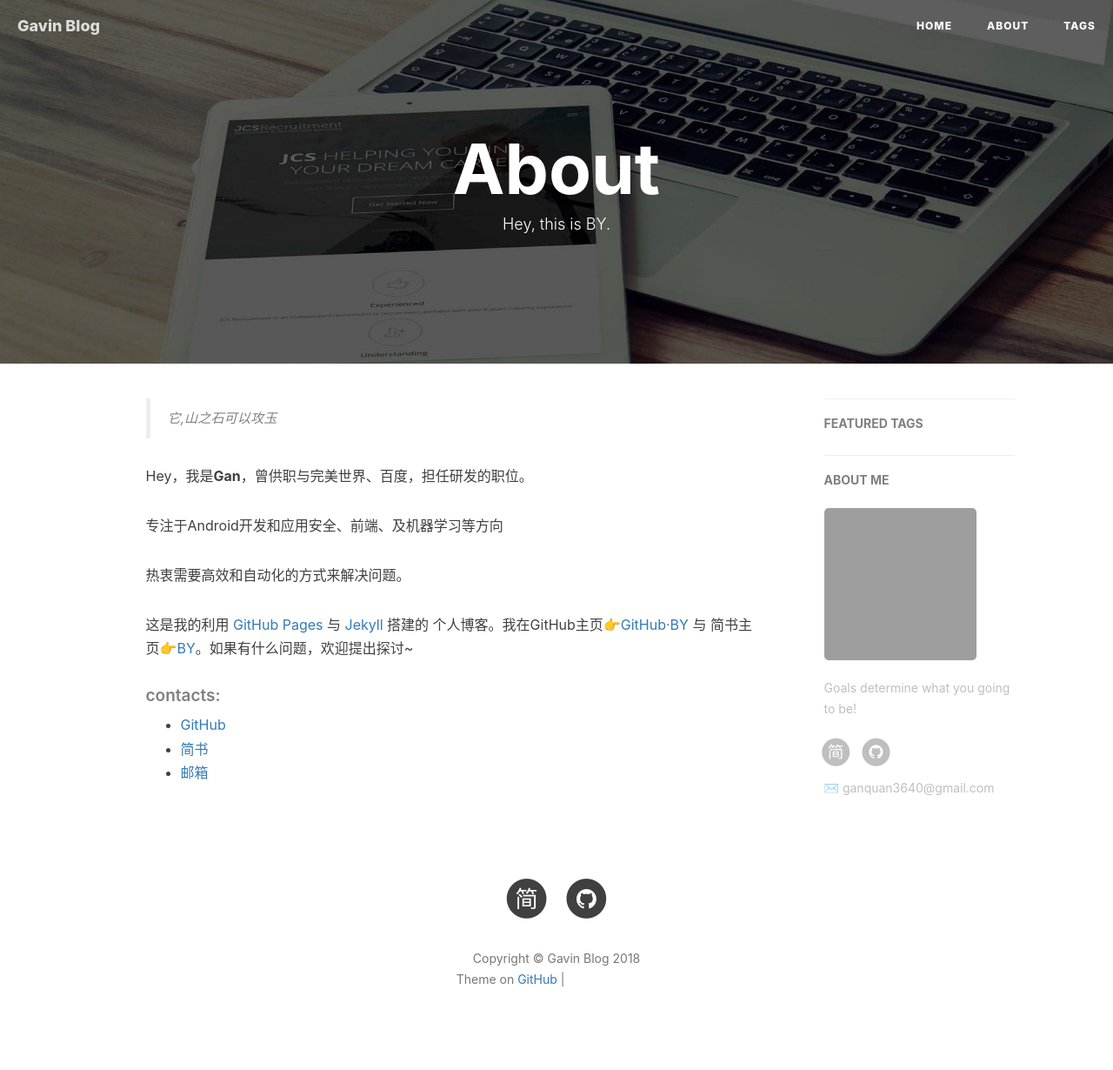
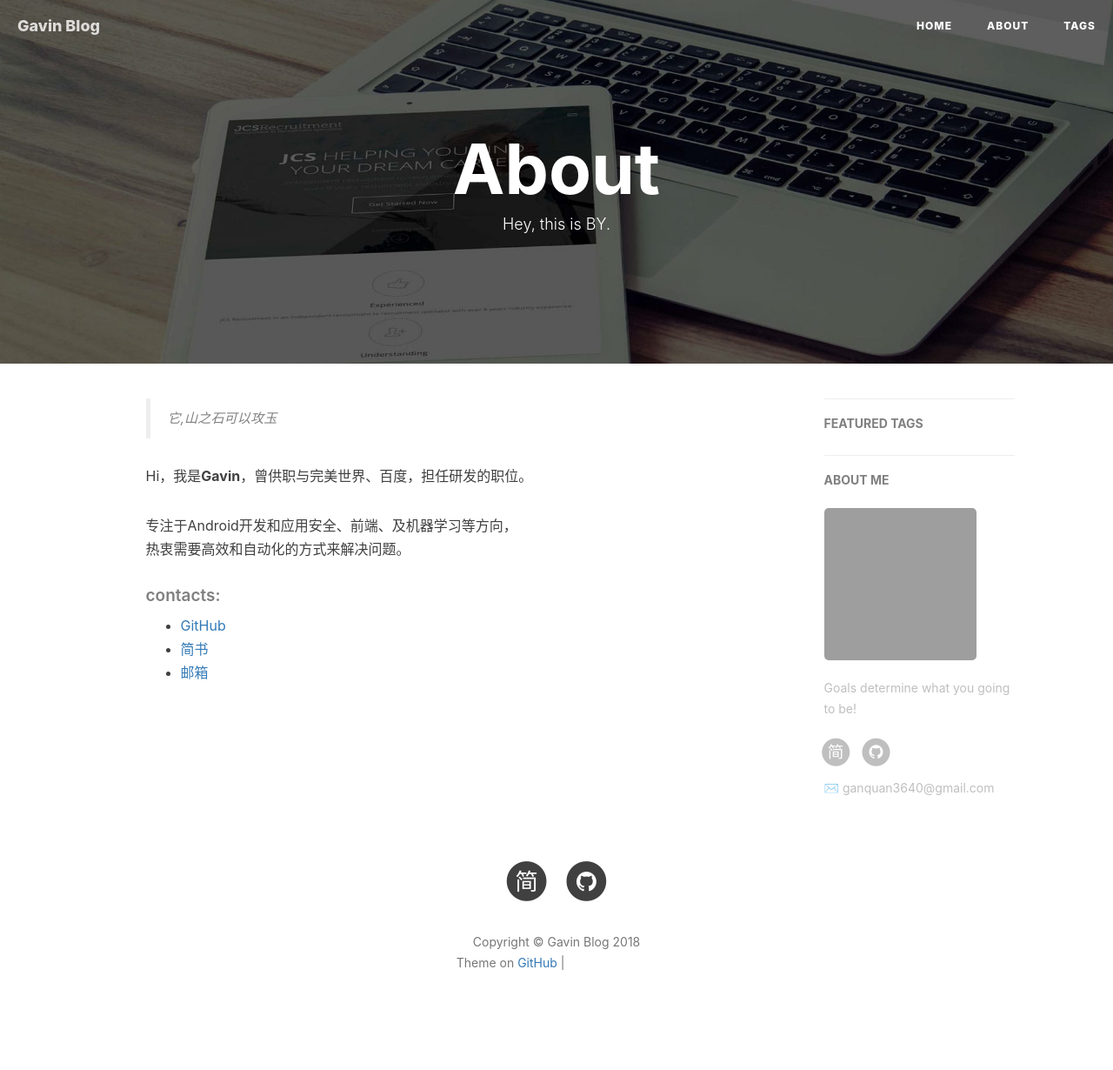
Before and after one commit to Gavinme/gavinme.github.io, a Jekyll site: the page built from about.html, in a window 1280 px wide. Shown: the whole page at 87% size. Built offline with Jekyll 4.4.1, drawn with Linux system fonts in a browser that asks for light colours; nearby versions of some CDN libraries; comment, search, counter and statistics services are not loaded; grey boxes are pictures that could not be loaded.

Commit message:
修改config

```diff
--- a/_config.yml
+++ b/_config.yml
@@ -1,10 +1,10 @@
 # Site settings
 title: Gavin Blog
-SEOTitle: 甘泉的博客 | Gavin Blog
+SEOTitle: 甘泉的博客 | Gavin's Blog
 header-img: img/post-bg-desk.jpg
 email: ganquan3640@gmail.com
 description: "Every failure is leading towards success."
-keyword: "Gavin, Gavin Blog, 甘泉的博客, ganquan, 甘泉, Android, javascript, 逆向"
+keyword: "Gavin, Gavin Blog, 甘泉的博客, ganquan, 甘泉, Android, javascript, 逆向,应用安全"
 url: "http://CarryGanLove.github.io"          # your host, for absolute URL
 baseurl: ""      # for example, '/blog' if your blog hosted on 'host/blog'
 github_repo: "https://github.com/CarryGanLove/CarryGanLove.github.io.git" # you code repository
@@ -18,10 +18,8 @@
 
 # SNS settings
 RSS: false
-# weibo_username:     CarryGanLove
-# zhihu_username:     CarryGanLove
 github_username:    CarryGanLove
-# facebook_username:  baiying.qiu.7
+# facebook_username:  Quad Gan
 jianshu_username:   f85192130fc7
 #twitter_username:   qiubaiying
 
--- a/about.html
+++ b/about.html
@@ -17,13 +17,13 @@
     <!--copied from markdown -->
     <blockquote><p>它,山之石可以攻玉</p></blockquote>
 
-    <p>Hey，我是<strong>Gan</strong>，曾供职与完美世界、百度，担任研发的职位。</p>
+    <p>Hi，我是<strong>Gavin</strong>，曾供职与完美世界、百度，担任研发的职位。</p>
 
-    <p>专注于Android开发和应用安全、前端、及机器学习等方向</p>
+    <p>专注于Android开发和应用安全、前端、及机器学习等方向，<br>
+        热衷需要高效和自动化的方式来解决问题。</p>
 
-    <p>热衷需要高效和自动化的方式来解决问题。</p>
 
-    <p>这是我的利用 <a href="https://pages.github.com/">GitHub Pages</a> 与 <a href="http://jekyll.com.cn/">Jekyll</a> 搭建的 个人博客。我在GitHub主页<a href="https://github.com/qiubaiying">👉GitHub·BY</a> 与 简书主页<a href="https://http://www.jianshu.com/u/e71990ada2fd">👉BY</a>。如果有什么问题，欢迎提出探讨~</p>
+
 
     <p></p>
 
```
